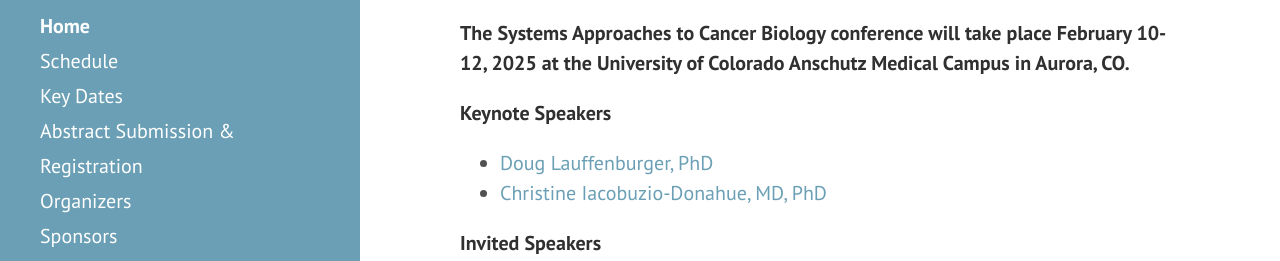
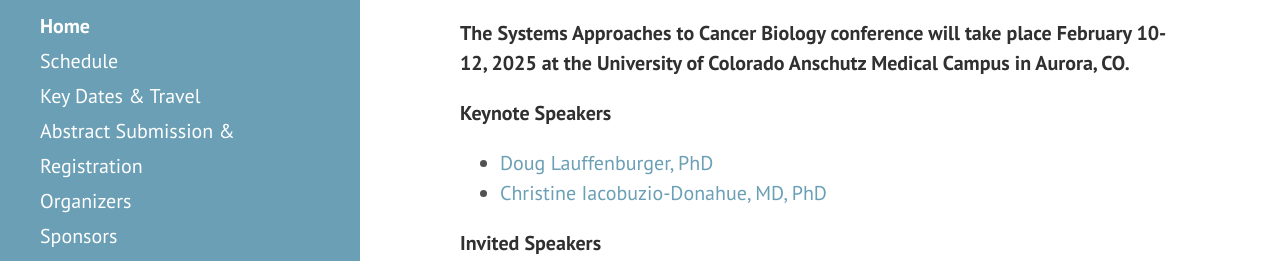
Before and after one commit to AECCSB/sacb-meeting, a Jekyll site: the page built from index.md, in a window 1280 px wide. Shown: the part 536-797 px from the top of the page. Built offline with Jekyll 4.4.1, drawn with Linux system fonts in a browser that asks for light colours.

Commit message:
Update links.yml

```diff
--- a/_data/links.yml
+++ b/_data/links.yml
@@ -5,7 +5,7 @@
   title: Schedule
 
 - url: /keydates.html
-  title: Key Dates
+  title: Key Dates & Travel
 
 - url: /registration-abstract-submission.html
   title: Abstract Submission & Registration
```
